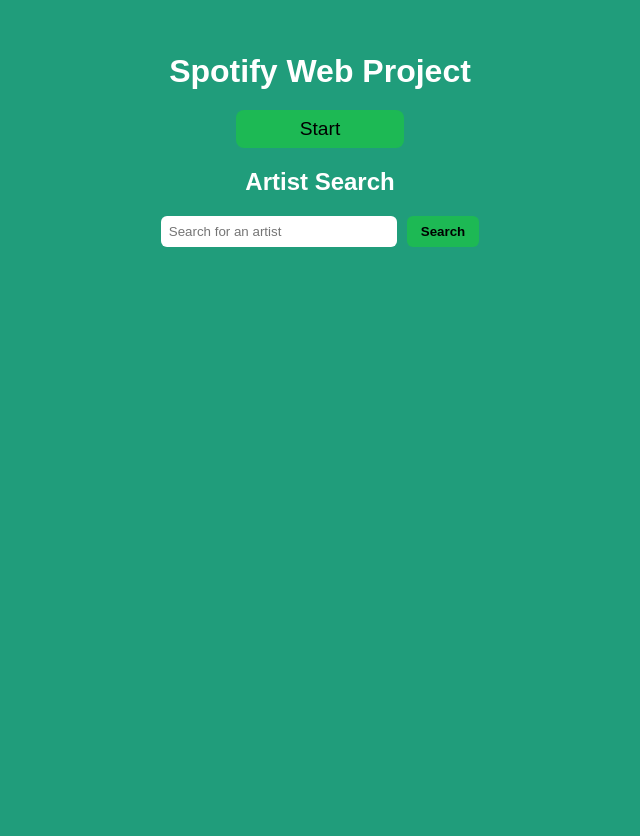
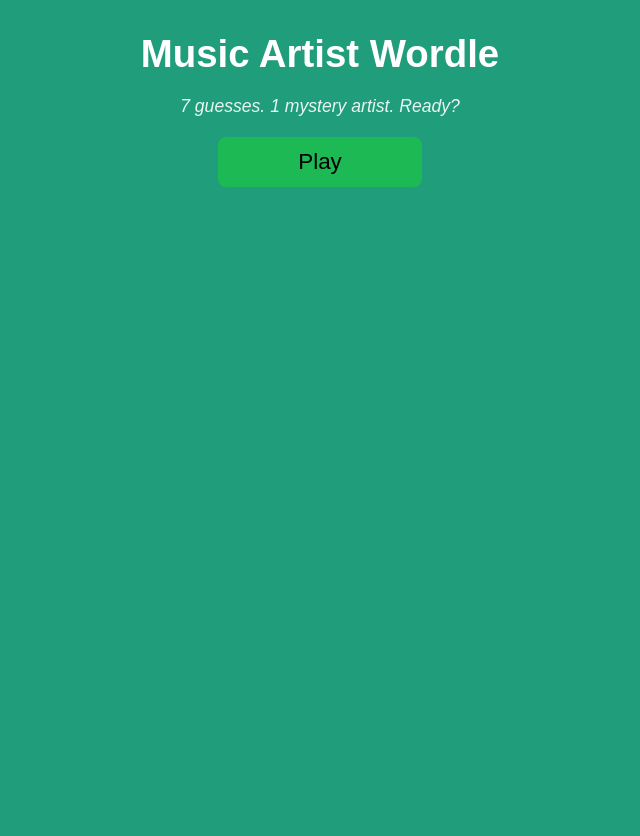
Before and after one commit to cs298f25/SpotifyWebProject, a Python web app: template templates/index.html in a window 1280 px wide. Shown: the whole page, without its empty margins (320-960 px from the left). Before the commit the page ends 247 px from the top, so only its background shows below. Run offline with Jinja, Linux system fonts and the light colour scheme; the template is opened without the code that fills it, so the values that code supplies are empty.

Commit message:
Added final UI touches on the website and fix some of the delivery mechanism

```diff
--- a/static/script.js
+++ b/static/script.js
@@ -20,7 +20,6 @@ window.onload = () => {
     connectStart();
     connectTextbox();
     connectGuessButton();
-    connectMusicbrainSearch();
 };
 
 
@@ -33,7 +32,7 @@ function connectStart() {
 async function startGame() {
     console.log("Starting new game...");
 
-    showLoading(startButton, "Starting...");
+    showLoading(startButton, "Loading...");
 
     const response = await fetch("/new-game");
     hideLoading(startButton);
@@ -44,6 +43,10 @@ async function startGame() {
     }
 
     startButton.classList.add("hidden");
+    const preGameMessage = document.getElementById("pre-game-message");
+    if (preGameMessage) {
+        preGameMessage.classList.add("hidden");
+    }
     game.classList.remove("hidden");
 
     // Clear old guesses & any old Game Over card
@@ -122,52 +125,6 @@ function disableGuessing() {
 }
 
 
-function connectMusicbrainSearch() {
-    const searchButton = document.getElementById("musicbrainSearchButton");
-    const searchInput = document.getElementById("musicbrainSearchInput");
-
-    searchButton.onclick = async () => {
-        showLoading(searchButton, "Searching...");
-        await performMusicbrainSearch();
-        hideLoading(searchButton);
-    };
-
-    searchInput.addEventListener("keydown", async (event) => {
-        if (event.key === "Enter") {
-            showLoading(searchButton, "Searching...");
-            await performMusicbrainSearch();
-            hideLoading(searchButton);
-        }
-    });
-}
-
-async function performMusicbrainSearch() {
-    const searchInput = document.getElementById("musicbrainSearchInput");
-    const resultElement = document.getElementById("musicbrainSearchResult");
-
-    const query = searchInput.value.trim();
-    if (!query) return;
-
-    let response;
-    try {
-        response = await fetch(
-            `/musicbrain/search?q=${encodeURIComponent(query)}`
-        );
-    } catch (e) {
-        console.error("Search failed:", e);
-        alert("Network error searching for artist.");
-        return;
-    }
-
-    const data = await response.json();
-    if (!response.ok || data.error) {
-        alert(data.message || data.error || "Problem searching for that artist.");
-        return;
-    }
-
-    // Add a new search card on top
-    renderSearchCard(data);
-}
 
 // RENDER GUESS CARD
 function renderGuessCard(comparison, guessNumber, maxGuesses) {
@@ -182,7 +139,7 @@ function renderGuessCard(comparison, guessNumber, maxGuesses) {
     card.innerHTML = `
         <div class="guess-header">
             <span class="guess-title">🎤 ${artist.name}</span>
-            <span class="guess-count">${guessNumber}/${maxGuesses}</span>
+            <span class="guess-count">Guess ${guessNumber} of ${maxGuesses}</span>
         </div>
         <div class="divider"></div>
 
@@ -233,6 +190,13 @@ function renderGameOverCard(answer, didWin = false) {
     const title = didWin ? "You Got It!" : "Game Over";
     const message = didWin ? "Nice job, you guessed the artist!" : "No guesses left.";
 
+    const capitalizeGenre = (genre) => {
+        if (!genre || genre === "Unknown") return genre;
+        return genre.split(' ').map(word =>
+            word.charAt(0).toUpperCase() + word.slice(1).toLowerCase()
+        ).join(' ');
+    };
+
     card.innerHTML = `
         <div class="go-title">${icon} ${title}</div>
         <div class="go-text">${message}</div>
@@ -240,7 +204,8 @@ function renderGameOverCard(answer, didWin = false) {
         <div class="go-answer-header">Correct Artist:</div>
         <div class="go-answer">
             <strong>${answer.name}</strong><br>
-            Genre: ${answer.genre ?? "Unknown"}<br>
+            Gender: ${answer.gender ?? "Unknown"}<br>
+            Genre: ${capitalizeGenre(answer.genre)}<br>
             Country: ${answer.area ?? "Unknown"}<br>
             Popularity: ${answer.popularity ?? "?"}
         </div>
@@ -248,51 +213,3 @@ function renderGameOverCard(answer, didWin = false) {
 
     container.prepend(card);
 }
-
-//RENDER SEARCH CARD
-function renderSearchCard(artist) {
-    const resultElement = document.getElementById("musicbrainSearchResult");
-
-    const card = document.createElement("div");
-    card.classList.add("search-card");
-
-    const areaName = artist.area?.name ?? "Unknown area";
-    const popularity = artist["spotify popularity"] ?? "?";
-    const tag = artist.tag ?? "No tag";
-
-    card.innerHTML = `
-        <div class="search-header">
-            <span class="search-title">${artist.name ?? "Unknown artist"}</span>
-            <span class="search-tag-pill">${tag}</span>
-        </div>
-        <div class="search-subtitle">
-            ${areaName} • ${artist.type ?? "Artist"}
-        </div>
-        <div class="search-stats">
-            <div class="search-stat-row">
-                <span>Spotify popularity</span>
-                <span>${popularity}</span>
-            </div>
-            <div class="search-stat-row">
-                <span>Gender</span>
-                <span>${artist.gender ?? "Unknown"}</span>
-            </div>
-            <div class="search-stat-row">
-                <span>Debut / begin</span>
-                <span>${artist["life-span"]?.begin ?? "Unknown"}</span>
-            </div>
-        </div>
-    `;
-
-    // Clicking a search card uses that artist as a guess
-    card.onclick = async () => {
-        textbox.value = artist.name ?? "";
-        const guessButton = document.getElementById("guessButton");
-        showLoading(guessButton, "Checking...");
-        await textboxSubmit();
-        hideLoading(guessButton);
-    };
-
-    // Newest search on top
-    resultElement.prepend(card);
-}
--- a/static/style.css
+++ b/static/style.css
@@ -18,40 +18,48 @@ body {
     margin: 0;
     font-family: Arial, sans-serif;
     color: var(--text-color);
+    font-size: 1rem;
 
     display: flex;
-    justify-content: flex-start;
-    flex-direction: column;
-    align-items: center;
-    padding: 32px 12px;
+    justify-content: center;
+    align-items: flex-start;
+    min-height: 100vh;
+    padding: 12px 12px 24px 12px;
 }
 
 .page-container {
     width: 100%;
-    max-width: 600px;
+    max-width: 800px;
+    display: flex;
+    flex-direction: column;
+    align-items: center;
+    justify-content: flex-start;
+    margin-top: 20px;
 }
 
 #title {
     text-align: center;
     margin-bottom: 20px;
+    margin-top: 0;
+    font-size: 2.4rem;
 }
 
 
 #start {
-    font-size: 1.2rem;
-    padding: 8px 14px;
+    font-size: 1.4rem;
+    padding: 12px 22px;
     background: var(--spotify-green);
     color: black;
     border-radius: 8px;
     cursor: pointer;
-    width: 140px;
-    margin: 0 auto 20px auto;
+    width: 160px;
+    margin: 0 auto 24px auto;
     text-align: center;
 }
 
 
 #game {
-    max-width: 480px;
+    max-width: 600px;
     width: 100%;
     margin: 20px auto;
 }
@@ -59,8 +67,71 @@ body {
 #game h2,
 #artist-search h2 {
     text-align: center;
+    font-size: 1.8rem;
+    margin-bottom: 20px;
 }
 
+#game-key {
+    margin: 0 auto 20px auto;
+    max-width: 700px;
+    display: flex;
+    flex-direction: column;
+    gap: 12px;
+    align-items: center;
+}
+
+.key-section {
+    display: grid;
+    grid-template-columns: minmax(0, 1fr) minmax(0, 1fr);
+    gap: 24px;
+    width: 100%;
+    max-width: 600px;
+    justify-items: start;
+}
+
+.key-item {
+    display: flex;
+    align-items: center;
+    gap: 10px;
+    width: 100%;
+    justify-content: flex-start;
+}
+
+.key-badge {
+    padding: 5px 12px;
+    border-radius: 8px;
+    font-size: 0.85rem;
+    font-weight: bold;
+    text-transform: capitalize;
+    min-width: 70px;
+    text-align: center;
+}
+
+.key-badge.match {
+    background-color: var(--spotify-green);
+    color: #000;
+}
+
+.key-badge.no_match {
+    background-color: #2f2f2f;
+    color: #ccc;
+}
+
+.key-badge.higher {
+    background-color: #3498db;
+    color: #fff;
+}
+
+.key-badge.lower {
+    background-color: #e67e22;
+    color: #fff;
+}
+
+.key-text {
+    font-size: 0.9rem;
+    font-weight: bold;
+    opacity: 0.9;
+}
 
 #guess-row,
 .search-row {
@@ -71,19 +142,21 @@ body {
 }
 
 input[type="text"] {
-    padding: 8px;
-    border-radius: 6px;
+    padding: 12px;
+    border-radius: 8px;
     border: none;
-    width: 220px;
+    width: 280px;
+    font-size: 1.1rem;
 }
 
 button {
-    padding: 8px 14px;
+    padding: 12px 22px;
     background: var(--spotify-green);
     border: none;
-    border-radius: 6px;
+    border-radius: 8px;
     cursor: pointer;
     font-weight: bold;
+    font-size: 1.1rem;
 }
 
 
@@ -165,9 +238,9 @@ button {
 .guess-card {
     background-color: var(--spotify-dark);
     border: 1px solid var(--spotify-green);
-    border-radius: 14px;
+    border-radius: 12px;
     padding: 18px;
-    width: 420px;
+    width: 480px;
     color: white;
     box-shadow: 0 0 10px #00000055;
     transition: transform 0.15s ease, box-shadow 0.15s ease;
@@ -182,7 +255,7 @@ button {
     display: flex;
     justify-content: space-between;
     align-items: center;
-    font-size: 1.05rem;
+    font-size: 1.2rem;
     font-weight: bold;
     color: var(--spotify-green);
 }
@@ -213,18 +286,18 @@ button {
 .guess-field-row {
     display: flex;
     justify-content: space-between;
-    padding: 7px 0;
+    padding: 10px 0;
 }
 
 .field-label {
-    font-size: 0.9rem;
+    font-size: 1rem;
     opacity: 0.85;
 }
 
 .field-badge {
-    padding: 4px 12px;
-    border-radius: 10px;
-    font-size: 0.85rem;
+    padding: 5px 12px;
+    border-radius: 8px;
+    font-size: 0.95rem;
     font-weight: bold;
     text-transform: capitalize;
 }
@@ -254,3 +327,52 @@ button {
     background-color: #555;
     color: #eee;
 }
+
+#pre-game-message {
+    text-align: center;
+    font-size: 1.1rem;
+    margin-bottom: 20px;
+    opacity: 0.9;
+    font-style: italic;
+}
+
+.game-over-card {
+    background-color: var(--spotify-dark);
+    border: 2px solid var(--spotify-green);
+    border-radius: 12px;
+    padding: 18px;
+    width: 420px;
+    color: white;
+    box-shadow: 0 0 12px #00000066;
+    text-align: center;
+}
+
+.go-title {
+    font-size: 1.6rem;
+    font-weight: bold;
+    margin-bottom: 10px;
+    color: var(--spotify-green);
+}
+
+.go-text {
+    font-size: 1.1rem;
+    margin-bottom: 14px;
+    opacity: 0.9;
+}
+
+.go-answer-header {
+    font-size: 1.05rem;
+    font-weight: bold;
+    margin-top: 14px;
+    margin-bottom: 10px;
+    color: var(--spotify-green);
+}
+
+.go-answer {
+    font-size: 0.95rem;
+    line-height: 1.5;
+    text-align: left;
+    background-color: #1a1a1a;
+    padding: 12px;
+    border-radius: 8px;
+}
--- a/templates/index.html
+++ b/templates/index.html
@@ -9,12 +9,37 @@
 
 <div class="page-container">
 
-    <h1 id="title">Spotify Web Project</h1>
+    <h1 id="title">Music Artist Wordle</h1>
 
-    <div id="start" class="action-button">Start</div>
+    <div id="pre-game-message">7 guesses. 1 mystery artist. Ready?</div>
+
+    <div id="start" class="action-button">Play</div>
 
 
     <div id="game" class="hidden">
+        <div id="game-key">
+            <div class="key-section">
+                <div class="key-item">
+                    <span class="key-badge match">Example</span>
+                    <span class="key-text">Correct match</span>
+                </div>
+                <div class="key-item">
+                    <span class="key-badge no_match">Example</span>
+                    <span class="key-text">No match</span>
+                </div>
+            </div>
+            <div class="key-section">
+                <div class="key-item">
+                    <span class="key-badge higher">Higher</span>
+                    <span class="key-text">Popularity is higher</span>
+                </div>
+                <div class="key-item">
+                    <span class="key-badge lower">Lower</span>
+                    <span class="key-text">Popularity is lower</span>
+                </div>
+            </div>
+        </div>
+
         <h2>Guess the Artist</h2>
 
         <div id="guess-row">
@@ -25,16 +50,6 @@
         <div id="guesses"></div>
     </div>
 
-    <section id="artist-search">
-        <h2>Artist Search</h2>
-
-        <div class="search-row">
-            <input id="musicbrainSearchInput" type="text" placeholder="Search for an artist">
-            <button id="musicbrainSearchButton">Search</button>
-        </div>
-
-        <div id="musicbrainSearchResult"></div>
-    </section>
 
 </div>
 
```
Also changed, not shown: src/app.py (+2 -43 lines), src/games.py (+68 -0 lines).
